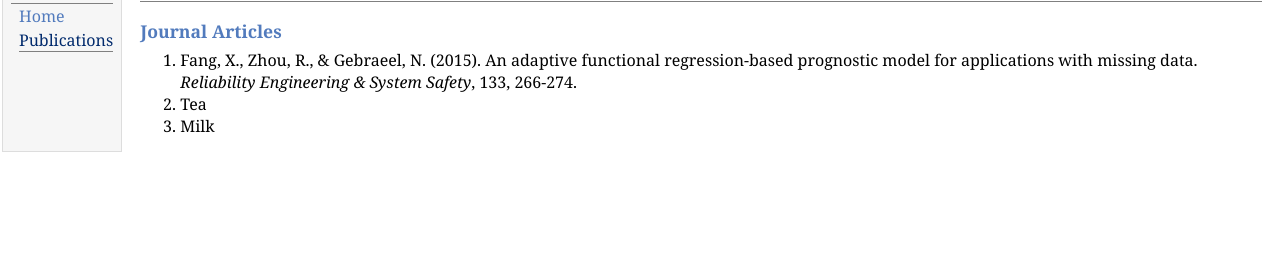
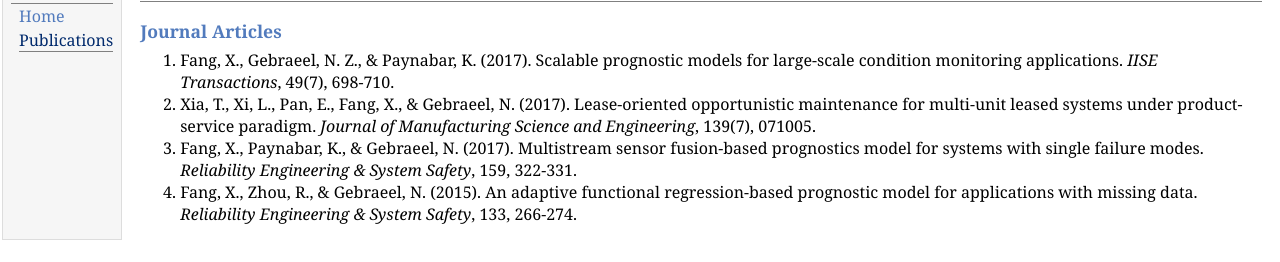
Before and after one commit to xfang33/main, a plain HTML site: page Publications.html in a window 1280 px wide. Shown: the part 48-310 px from the top of the page. Drawn offline with Linux system fonts and the light colour scheme.

Commit message:
Update Publications.html

```diff
--- a/Publications.html
+++ b/Publications.html
@@ -21,8 +21,9 @@
 
 <h3>Journal Articles</h3>
 <ol type="1">
-  <li>Fang, X., Zhou, R., & Gebraeel, N. (2015). An adaptive functional regression-based prognostic model for applications with missing data. <em>Reliability Engineering & System Safety</em>, 133, 266-274.</li>
-  <li>Tea</li>
-  <li>Milk</li>
+<li>Fang, X., Gebraeel, N. Z., & Paynabar, K. (2017). Scalable prognostic models for large-scale condition monitoring applications. <em>IISE Transactions</em>, 49(7), 698-710.</li>
+<li>Xia, T., Xi, L., Pan, E., Fang, X., & Gebraeel, N. (2017). Lease-oriented opportunistic maintenance for multi-unit leased systems under product-service paradigm. <em>Journal of Manufacturing Science and Engineering</em>, 139(7), 071005.</li>
+<li>Fang, X., Paynabar, K., & Gebraeel, N. (2017). Multistream sensor fusion-based prognostics model for systems with single failure modes. <em>Reliability Engineering & System Safety</em>, 159, 322-331.</li>
+<li>Fang, X., Zhou, R., & Gebraeel, N. (2015). An adaptive functional regression-based prognostic model for applications with missing data. <em>Reliability Engineering & System Safety</em>, 133, 266-274.</li>
 </ol>
 </body></html>
```
